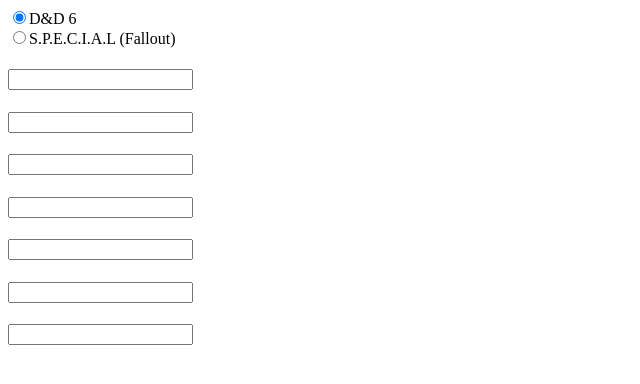
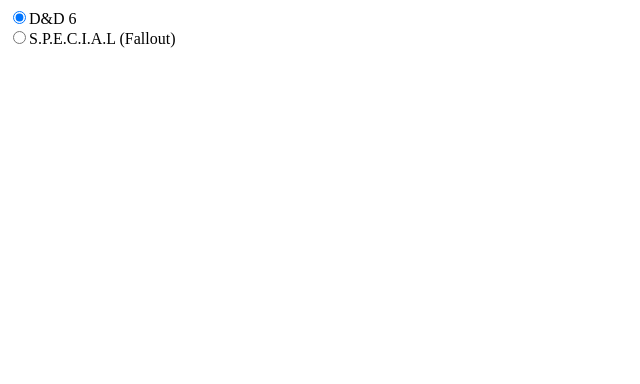
Before and after one commit to WoahJo/character-creator, a React (Vite) app: page / in a window 1280 px wide. Shown: the top 384 px of the page, without its empty margins (0-640 px from the left). Built offline with nearby package versions, Linux system fonts and the light colour scheme.

Commit message:
rendering the attributes based on radio selection

```diff
--- a/package.json
+++ b/package.json
@@ -11,7 +11,8 @@
   },
   "dependencies": {
     "react": "^18.2.0",
-    "react-dom": "^18.2.0"
+    "react-dom": "^18.2.0",
+    "uuid": "^9.0.0"
   },
   "devDependencies": {
     "@types/react": "^18.2.15",
--- a/src/App.jsx
+++ b/src/App.jsx
@@ -3,59 +3,19 @@ import './App.css'
 import Form from './Form';
 
 function App() {
-  const [attr1, setAttr1] = useState('');
-  const [attr2, setAttr2] = useState('');
-  const [attr3, setAttr3] = useState('');
-  const [attr4, setAttr4] = useState('');
-  const [attr5, setAttr5] = useState('');
-  const [attr6, setAttr6] = useState('');
-  const [attr7, setAttr7] = useState('');
-
-  const [id1, setId1] = useState('');
-  const [id2, setId2] = useState('');
-  const [id3, setId3] = useState('');
-  const [id4, setId4] = useState('');
-  const [id5, setId5] = useState('');
-  const [id6, setId6] = useState('');
-  const [id7, setId7] = useState('');
+  const [attributes, setAttributes] = useState([])
 
 
   // ALSO NEED STAT NUMBERS!
 
   const onDnd = () => {
     console.log('Setting Dnd 6');
-    setAttr1('Strength');
-    setId1('Strength');
-    setAttr2('Constitution');
-    setId2('Constitution');
-    setAttr3('Dexterity');
-    setId3('Dexerity');
-    setAttr4('Intelligence');
-    setId4('Intelligence');
-    setAttr5('Wisdom');
-    setId5('Wisdom');
-    setAttr6('Charisma');
-    setId6('Charisma');
-    setAttr7(null);
-    setId7(null);
+    setAttributes(['Strength', 'Constitution', 'Dexterity', 'Intelligence', 'Wisdom', 'Charisma']);
   }
 
   const onSpec = () => {
     console.log('Setting SPECIAL');
-    setAttr1('Strength');
-    setId1('Strength2');
-    setAttr2('Perception');
-    setId2('Perception');
-    setAttr3('Endurance');
-    setId3('Endurance');
-    setAttr4('Charisma');
-    setId4('Charisma2');
-    setAttr5('Intelligence');
-    setId5('Intelligence2')
-    setAttr6('Agility');
-    setId6('Agility');
-    setAttr7('Luck');
-    setId7('Luck');
+    setAttributes(['Strength', 'Perception', 'Endurance', 'Charisma', 'Intelligence', 'Agility', 'Luck']);
   }
   return (
     <>
@@ -69,7 +29,7 @@ function App() {
           <label htmlFor='spec'>S.P.E.C.I.A.L (Fallout)</label>
         </div>
       </div>
-      <Form attributes={[{attr: attr1, id: id1}, {attr: attr2, id: id2}, {attr: attr3, id: id3}, {attr: attr4, id: id4}, {attr: attr5, id: id5}, {attr: attr6, id: id6}, {attr: attr7, id: id7}]} />
+      <Form attributes={attributes} />
     </>
   )
 }
--- a/src/Form.jsx
+++ b/src/Form.jsx
@@ -1,18 +1,43 @@
 // import React from "react";
 import PropTypes from "prop-types";
+import { useState } from "react";
+import { v4 as uuidv4 } from "uuid";
+
 export default function Form(props) {
     const { attributes } = props;
-    // const statItems = attributes.map((prop) =>
-    //     <h1 key={}
-    // )
+    const [stat1, setStat1] = useState(0);
+
+    const statItems = attributes.map((prop) =>
+        <div key={uuidv4()} id="formValues">
+            <p>{prop}</p>
+            <input type="number" onClick={(e)=> handlePoint(e)}/>
+        </div>
+        )
+        console.log(statItems);
+
+    const handlePoint = (e) => {
+        const attr = e.target.previousSibling.textContent;
+
+        switch (true) {
+            case attr === 'Strength':
+                setStat1(stat1 + e.target.value)
+
+                break;
+
+            default:
+                break;
+        }
+    }
+
     return (
         <>
-            {attributes.map((prop) => (
+            {statItems}
+            {/* {attributes.map((prop) => (
                 <div key={prop.id} id="formValues">
                     <h1>{prop.attr}</h1>
                     <input type="number" />
                 </div>
-            ))}
+            ))}  */}
         </>
     );
 }
```
Also changed, not shown: 1 other file (tests, documents, lock files or other folders).
